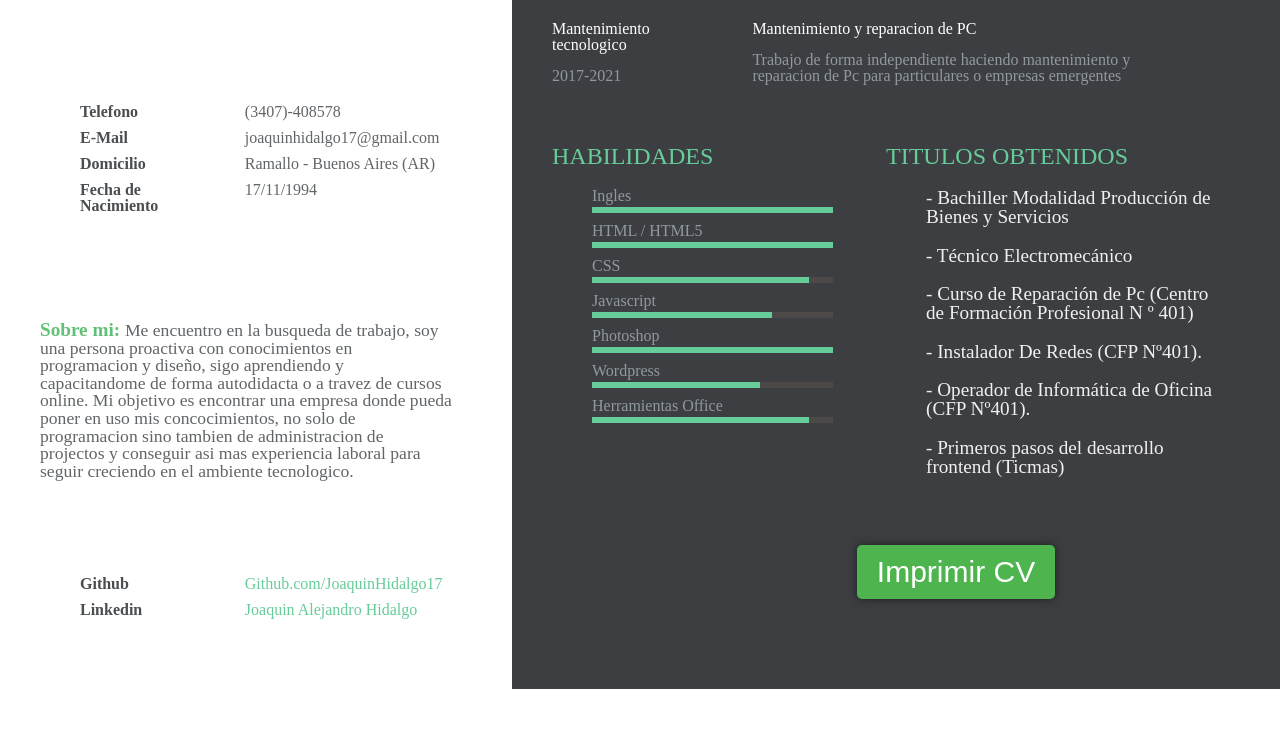
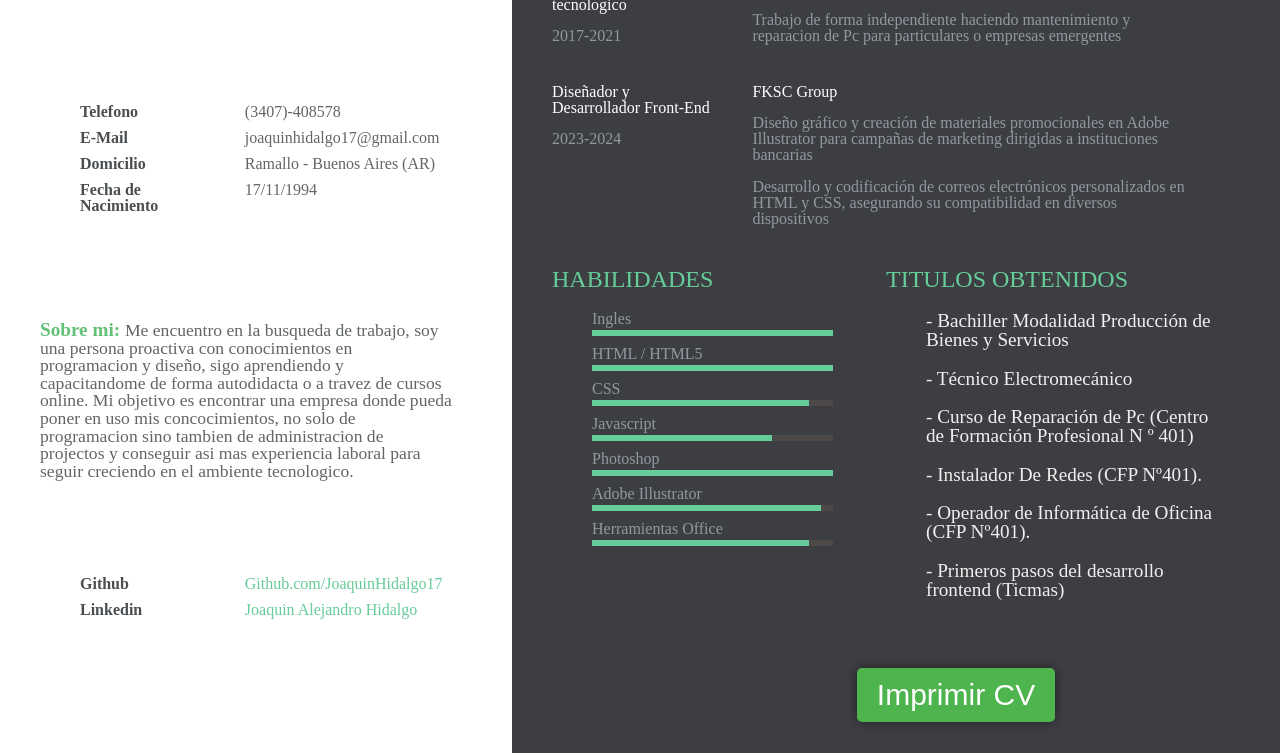
Before and after one commit to JoaquinHidalgo17/JoaquinHidalgo17.github.io, a plain HTML site: page index.html in a window 1280 px wide. Shown: the part 297-1050 px from the top of the page. Before the commit the page ends 986 px from the top, so only its background shows below. Drawn offline with Linux system fonts and the light colour scheme.

Commit message:
update 2024

```diff
--- a/index.html
+++ b/index.html
@@ -97,6 +97,20 @@
           </div>
         </div>
 
+        <div class="company-wrapper contenedor">
+      		<div class="experience-title">Diseñador y Desarrollador Front-End</div>
+          <div class="time">2023-2024</div>
+      	</div>
+
+         <div class="job-wrapper contenedor">
+        	<div class="experience-title">FKSC Group</div>
+          <div class="company-description">
+          	<p>Diseño gráfico y creación de materiales promocionales en Adobe Illustrator para campañas de marketing dirigidas a instituciones bancarias
+            <br><br>Desarrollo y codificación de correos electrónicos personalizados en HTML y CSS, asegurando su compatibilidad en diversos dispositivos
+            </p>
+          </div>
+        </div>
+
       </div>
 
       <div class="section-wrapper contenedor">
@@ -107,7 +121,7 @@
         		<li class="skill-percentage">CSS</li>
         		<li class="skill-percentage">Javascript</li>
         		<li class="skill-percentage">Photoshop</li>
-        		<li class="skill-percentage">Wordpress</li>
+        		<li class="skill-percentage">Adobe Illustrator</li>
         		<li class="skill-percentage">Herramientas Office</li>
 
         	</ul>
--- a/style.css
+++ b/style.css
@@ -261,7 +261,7 @@ margin-bottom: 1em;
   float: left;
   text-align: left;
   padding-right: 5%;
-  margin-bottom: 60px;
+  margin-bottom: 40px;
 }
 @media (max-width: 450px) {
   .experience .company-wrapper {
@@ -274,7 +274,7 @@ margin-bottom: 1em;
   float: left;
   text-align: left;
   padding-right: 5%;
-  margin-bottom: 60px;
+  margin-bottom: 40px;
 }
 @media (max-width: 450px) {
   .experience .job-wrapper {
@@ -370,7 +370,7 @@ margin-bottom: 1em;
           animation: skill_5 0.6s ease;
 }
 .section-wrapper .skill-percentage:nth-child(6)::before {
-  width: 70%;
+  width: 95%;
   -webkit-animation: skill_6 0.6s ease;
           animation: skill_6 0.6s ease;
 }
@@ -466,7 +466,7 @@ margin-bottom: 1em;
     width: 0%;
   }
   to {
-    width: 70%;
+    width: 95%;
   }
 }
 @keyframes skill_6 {
@@ -474,7 +474,7 @@ margin-bottom: 1em;
     width: 0%;
   }
   to {
-    width: 70%;
+    width: 95%;
   }
 }
 @-webkit-keyframes skill_7 {
```
